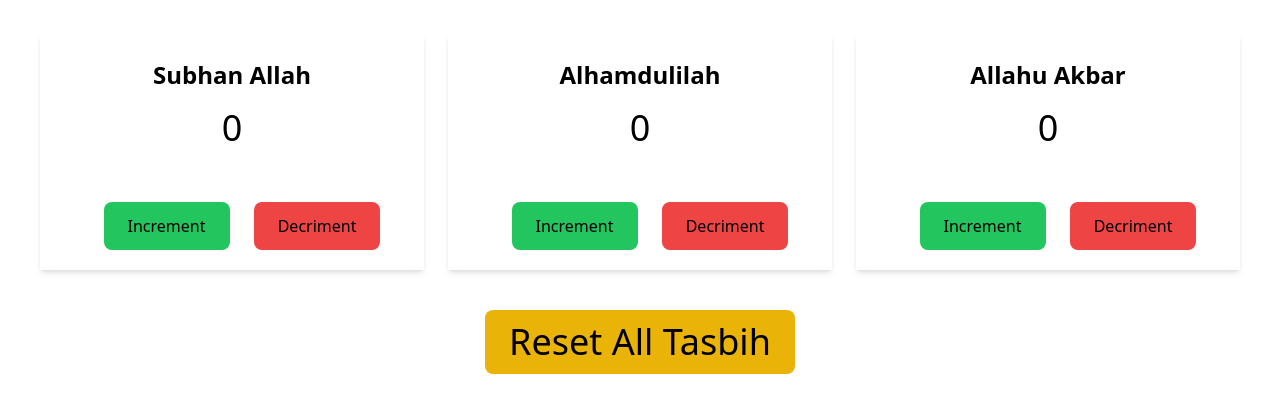
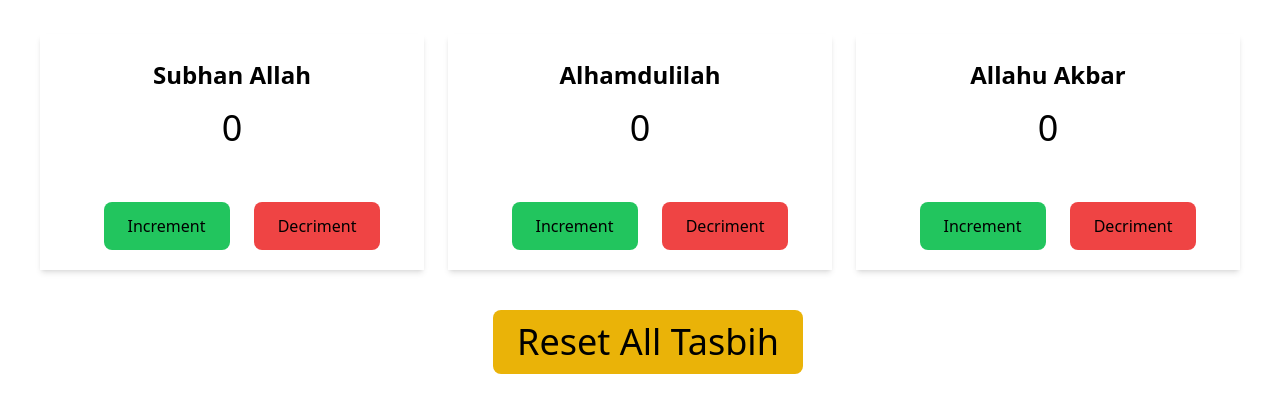
Before and after one commit to arafat20mupi/Digital-Tasbih, a plain HTML site: page index.html in a window 1280 px wide. Shown: the part 158-570 px from the top of the page. Drawn offline with nearby package versions, Linux system fonts and the light colour scheme.

Commit message:
tasbih Added

```diff
--- a/index.html
+++ b/index.html
@@ -81,9 +81,9 @@
             </div>
         </div>
     </div>
-    <div class="lg:mt-10 md:mt8 mt-5 flex justify-center">
+    <div class="lg:mt-10 md:mt8 mt-5 ml-4 flex justify-center">
         <button id="resetBtn"
-         class="select-none rounded-lg bg-yellow-500 py-3 px-6 text-center align-middle font-sans text-4xl" type="button" data-ripple-light="true">
+         class="select-none rounded-lg bg-yellow-500  py-2 lg:py-3 px-3 lg:px-6  text-center align-middle font-sans text-4xl" type="button" data-ripple-light="true">
             Reset All Tasbih
         </button>
     </div>
```
